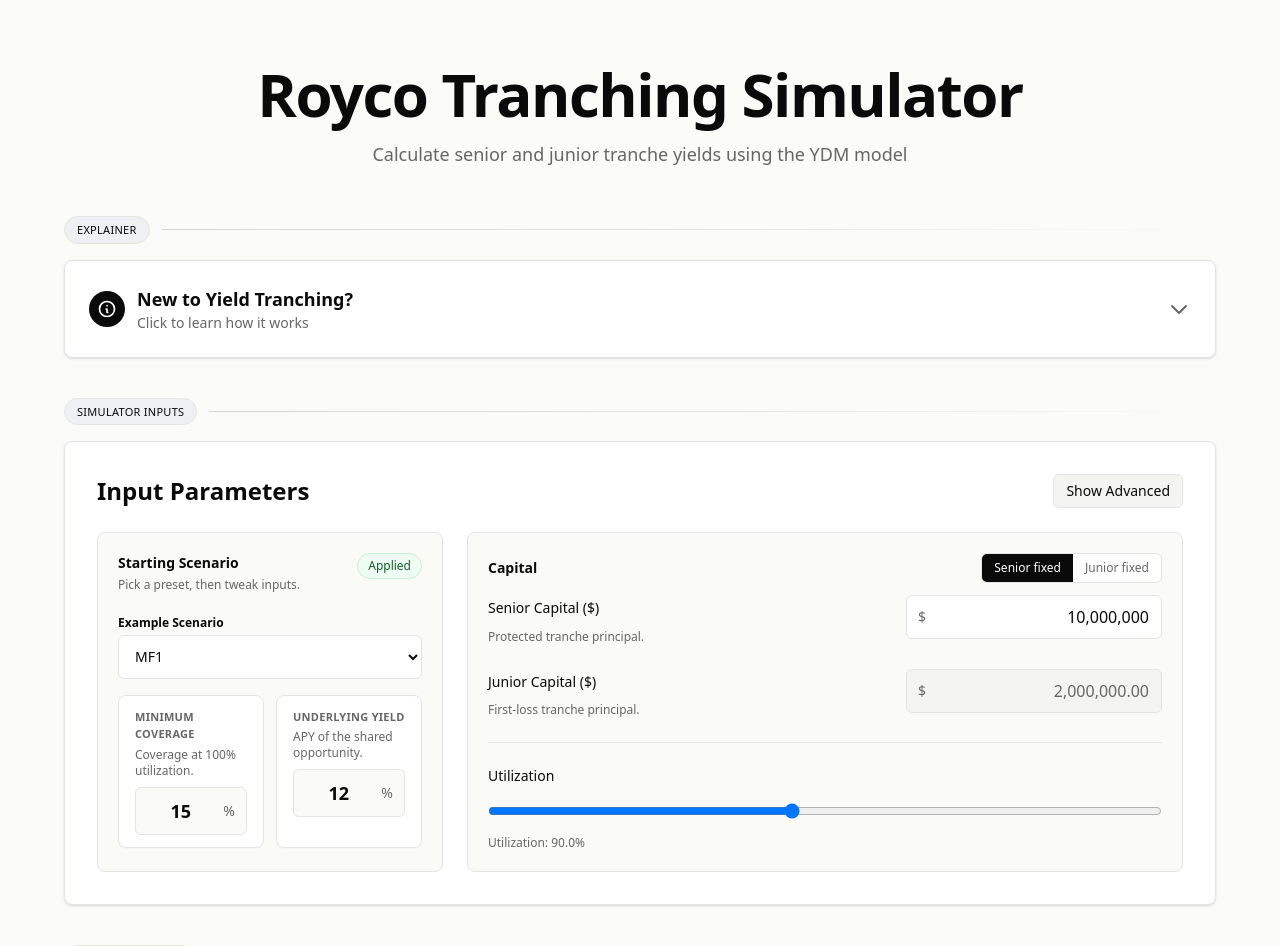
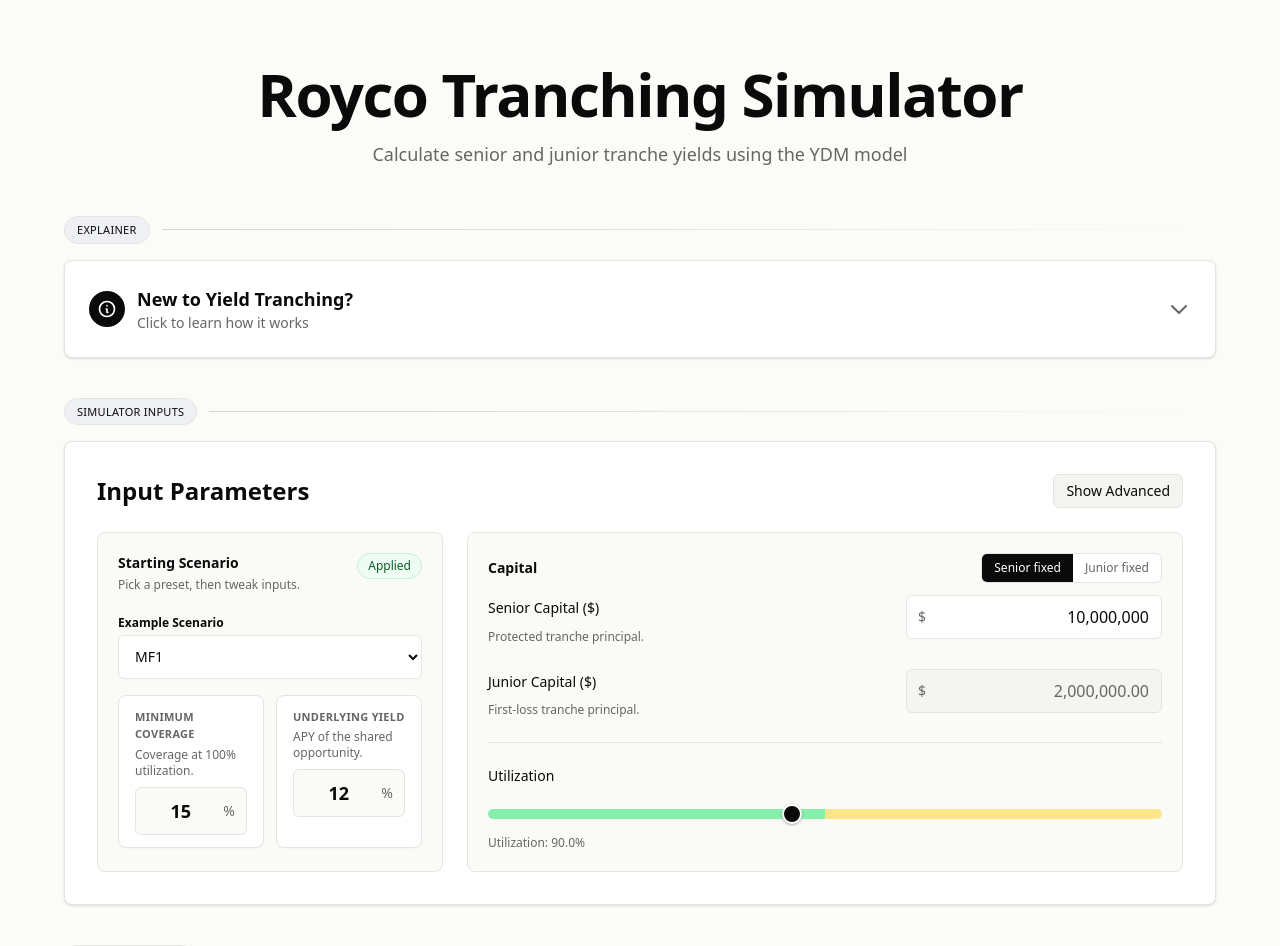
Before and after one commit to roycoprotocol/royco-simulator, a Next.js app: page / in a window 1280 px wide. Shown: the top 946 px of the page. Built offline with nearby package versions, Linux system fonts and the light colour scheme.

Commit message:
style: gradient track + dark thumb on utilization slider

```diff
--- a/app/globals.css
+++ b/app/globals.css
@@ -26,3 +26,45 @@ body {
   -webkit-font-smoothing: antialiased;
   -moz-osx-font-smoothing: grayscale;
 }
+
+.utilization-slider {
+  -webkit-appearance: none;
+  appearance: none;
+  height: 10px;
+  border-radius: 9999px;
+  background: linear-gradient(to right, #86efac 0%, #86efac 50%, #fde68a 50%, #fde68a 100%);
+  outline: none;
+  cursor: pointer;
+}
+
+.utilization-slider::-webkit-slider-thumb {
+  -webkit-appearance: none;
+  appearance: none;
+  width: 20px;
+  height: 20px;
+  border-radius: 9999px;
+  background: #0a0a0a;
+  border: 2px solid white;
+  box-shadow: 0 1px 3px rgba(0, 0, 0, 0.3);
+  cursor: grab;
+}
+
+.utilization-slider::-webkit-slider-thumb:active {
+  cursor: grabbing;
+}
+
+.utilization-slider::-moz-range-thumb {
+  width: 20px;
+  height: 20px;
+  border-radius: 9999px;
+  background: #0a0a0a;
+  border: 2px solid white;
+  box-shadow: 0 1px 3px rgba(0, 0, 0, 0.3);
+  cursor: grab;
+}
+
+.utilization-slider::-moz-range-track {
+  height: 10px;
+  border-radius: 9999px;
+  background: linear-gradient(to right, #86efac 0%, #86efac 50%, #fde68a 50%, #fde68a 100%);
+}
--- a/app/page.tsx
+++ b/app/page.tsx
@@ -886,7 +886,7 @@ export default function YieldSimulator() {
                       value={utilizationPosition}
                       onChange={(e) => setUtilizationPosition(parseFloat(e.target.value))}
                       aria-valuetext={`${(utilFromPosition(utilizationPosition) * 100).toFixed(1)}%`}
-                      className="w-full"
+                      className="w-full utilization-slider"
                     />
                   </div>
                   <p className="mt-2 text-xs text-[#666666]">
```
